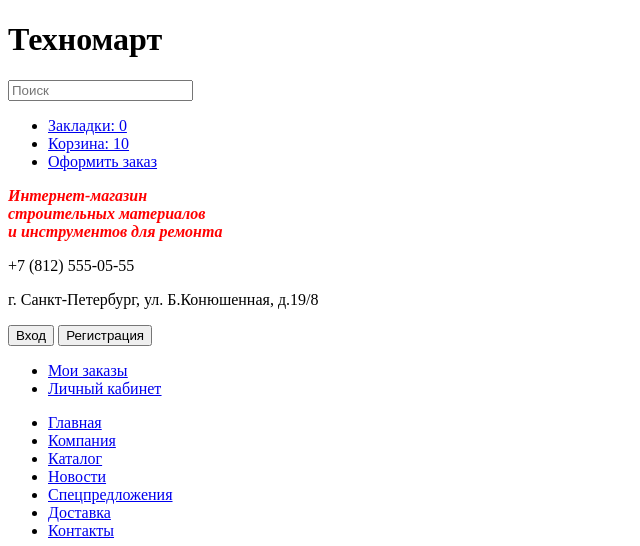
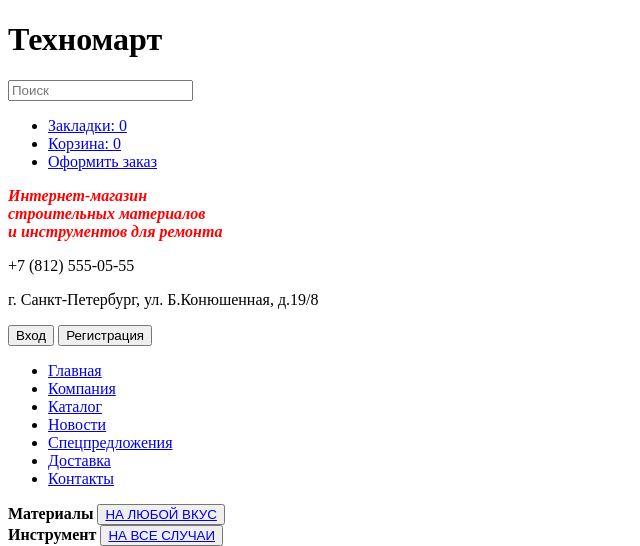
Before and after one commit to waltersimf/61402-technomart, a plain HTML site: page index.html in a window 1280 px wide. Shown: the top 546 px of the page, without its empty margins (0-640 px from the left). Drawn offline with Linux system fonts and the light colour scheme.

Commit message:
Удалил ненужные элементы

```diff
--- a/index.html
+++ b/index.html
@@ -17,7 +17,7 @@
           <a href="#">Закладки: 0</a>
         </li>
         <li class="cart">
-          <a href="#">Корзина: 10</a>
+          <a href="#">Корзина: 0</a>
         </li>
         <li class="order">
           <a href="#">Оформить заказ</a>
@@ -41,14 +41,6 @@
           <input type="button" value="Вход" id="enter" />
           <input type="button" value="Регистрация" id="registration" />
         </form>
-        <ul class="order-cabinet">
-          <li>
-            <a href="#"><u>Мои заказы</u></a>
-          </li>
-          <li>
-            <a href="#"><u>Личный кабинет</u></a>
-          </li>
-        </ul>
       </div>
       <div class="container">
         <nav class="main-navigator">
```
